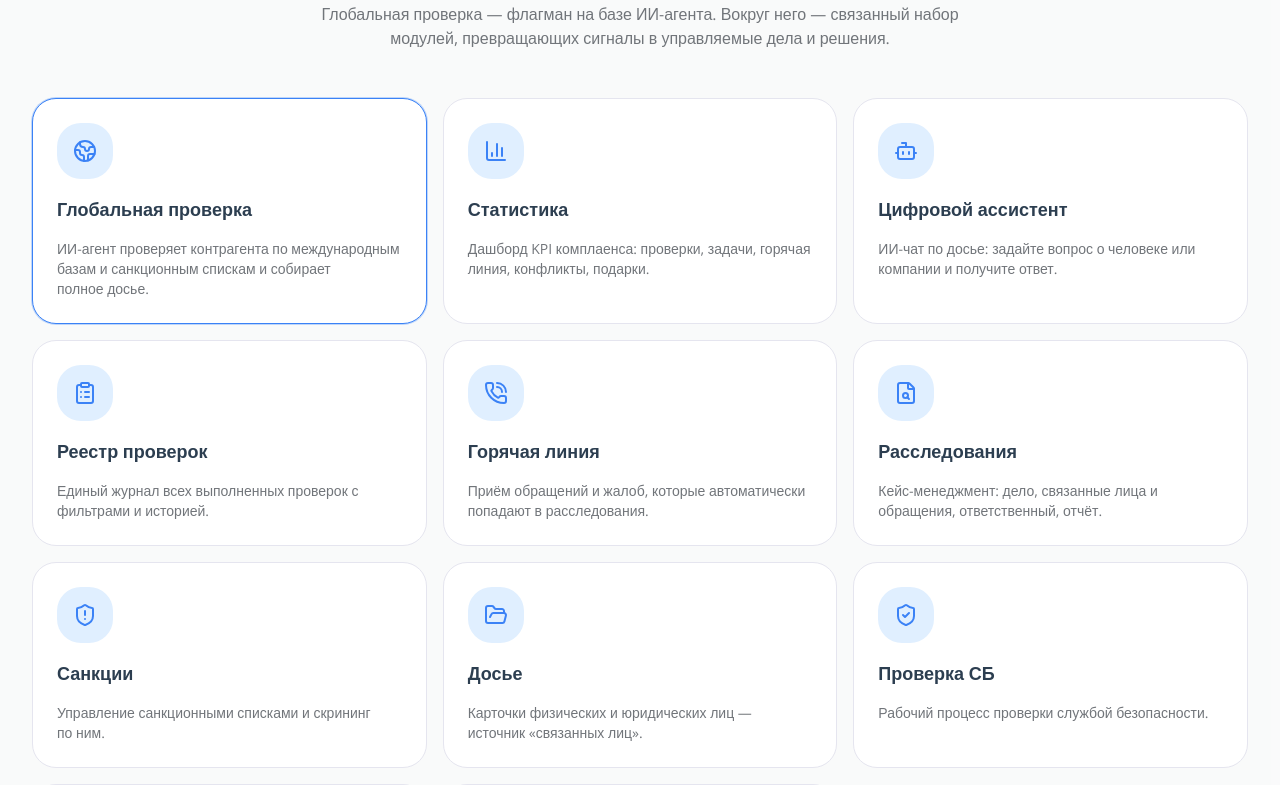
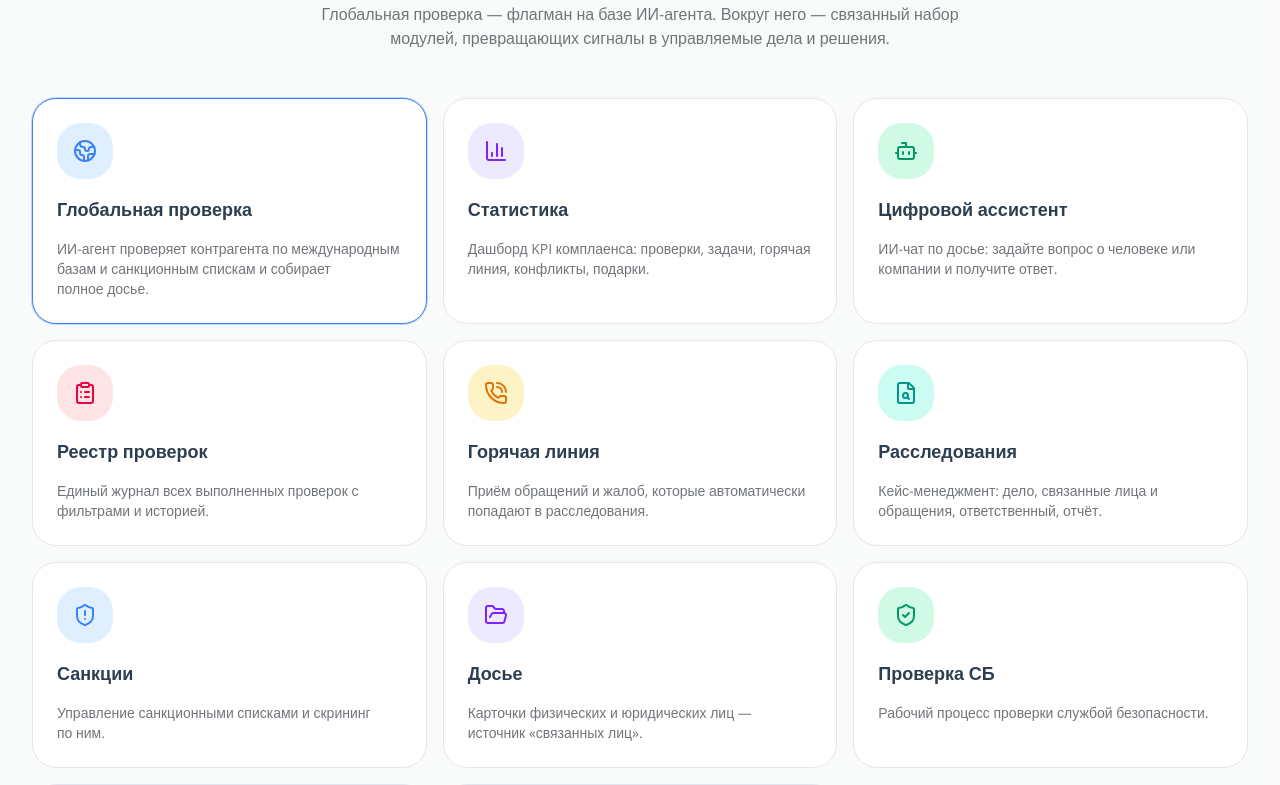
Before and after one commit to dzhmnklva012/-e-analytic, a Next.js app in the folder compliance-landing/: page / in a window 1280 px wide. Shown: the part 3120-3905 px from the top of the page. Built offline with nearby package versions, Linux system fonts and the light colour scheme.

Commit message:
Auto-update: page.tsx

```diff
--- a/compliance-landing/src/app/page.tsx
+++ b/compliance-landing/src/app/page.tsx
@@ -43,8 +43,8 @@ export default function Home() {
               description="Глобальная проверка — флагман на базе ИИ-агента. Вокруг него — связанный набор модулей, превращающих сигналы в управляемые дела и решения."
             />
             <div className="grid gap-4 sm:grid-cols-2 lg:grid-cols-3">
-              {modules.map((module) => (
-                <ModuleCard key={module.name} module={module} />
+              {modules.map((module, i) => (
+                <ModuleCard key={module.name} module={module} index={i} />
               ))}
             </div>
           </div>
```
